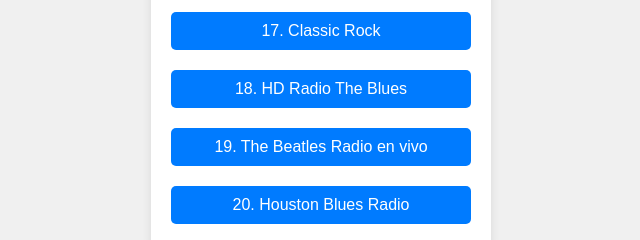
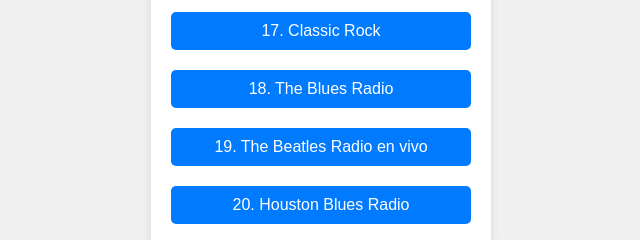
Before and after one commit to jenrrysd/radio-html, a plain HTML site: page index.html in a window 1280 px wide. Shown: the part 1141-1381 px from the top of the page, 319-959 px from the left. Drawn offline with Linux system fonts and the light colour scheme.

Commit message:
radio 18 cambiado

```diff
--- a/index.html
+++ b/index.html
@@ -108,7 +108,7 @@
             80's
             Music</button>
         <button onclick="playRadio('https://hdradioclassicrock-rfritschka.radioca.st/', this)">17. Classic Rock</button>
-        <button onclick="playRadio('https://haradioblues-rfritschka.radioca.st/', this)">18. HD Radio The Blues</button>
+        <button onclick="playRadio('https://i4.streams.ovh/sc/bluesrad/stream', this)">18. The Blues Radio</button>
         <button onclick="playRadio('https://thebeatlesradio-rowrigos.radioca.st/live', this)">19. The Beatles Radio en
             vivo</button>
         <button
```
